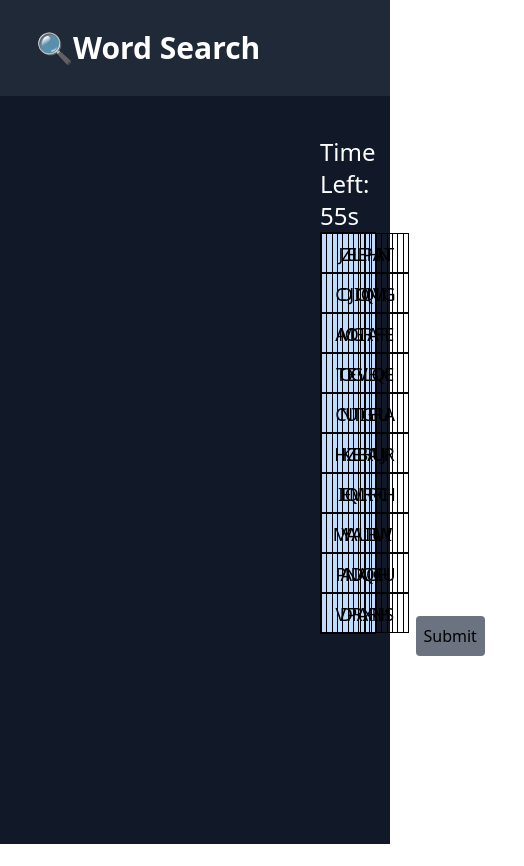
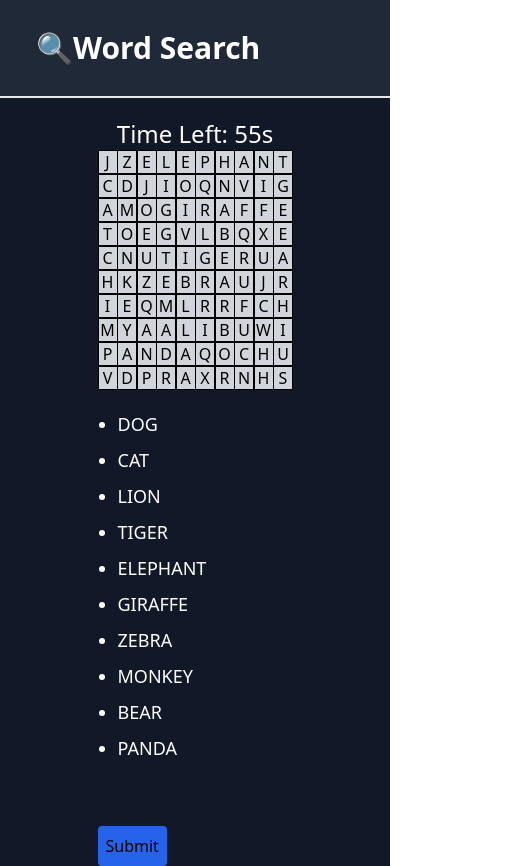
Before and after one commit to ShivamBhuskute/word-search-game, a React (Vite) app in the folder word-search-game/: page /app in a window 390 px wide. Shown: the whole page, 524 px wide, since content can reach past the window. Before the commit the page ends 844 px from the top, so only its background shows below. Built offline with nearby package versions, Linux system fonts and the light colour scheme.

Commit message:
Fixed word-grid to make it responsive to device dimensions

```diff
--- a/word-search-game/src/components/WordGrid.jsx
+++ b/word-search-game/src/components/WordGrid.jsx
@@ -5,6 +5,8 @@ import {
     placeWordsInGrid,
     fillGridWithRandomLetters,
 } from "../logic/GridLogic.js";
+import Header from "./Header.jsx";
+import { Navigate, useNavigate } from "react-router-dom";
 
 const WordGrid = ({ size, words }) => {
     const [grid, setGrid] = useState([]);
@@ -18,6 +20,7 @@ const WordGrid = ({ size, words }) => {
     const [findWords, setFindWords] = useState([]);
     const [gameCompleted, setGameCompleted] = useState(false); // New state for game completion
     const [shuffleInitiated, setShuffleInitiated] = useState(false); // Track if shuffle has been initiated
+    const navigate = useNavigate();
     // const [points, setPoints] = useState(0);
 
     useEffect(() => {
@@ -183,46 +186,43 @@ const WordGrid = ({ size, words }) => {
         // Check if all words are found
         if (findWords.length === words.length) {
             setGameCompleted(true);
+            navigate("/congratulations");
         }
 
         // console.log(foundWords.length, words.length);
     };
 
-    if (gameCompleted) {
-        return (
-            <div className="flex flex-col items-center justify-center min-h-screen bg-gray-900 relative text-white">
-                <Confetti
-                    width={window.innerWidth}
-                    height={window.innerHeight}
-                />
-                <h1 className="text-3xl font-bold">Congratulations!</h1>
-                <p className="text-lg mt-4">You found all the words!</p>
-                <button
-                    className="mt-4 p-2 bg-blue-600 text-white rounded"
-                    onClick={handleRestart}
-                >
-                    Restart Game
-                </button>
-            </div>
-        ); // Render Congratulations message if game is completed
-    }
+    // if (gameCompleted) {
+    //     return (
+    //         <div className="flex flex-col items-center justify-center min-h-screen bg-gray-900 relative text-white">
+    //             <Confetti
+    //                 width={window.innerWidth}
+    //                 height={window.innerHeight}
+    //             />
+    //             <h1 className="text-3xl font-bold">Congratulations!</h1>
+    //             <p className="text-lg mt-4">You found all the words!</p>
+    //             <button
+    //                 className="mt-4 p-2 bg-blue-600 text-white rounded  hover:bg-blue-100 hover:text-black"
+    //                 onClick={handleRestart}
+    //             >
+    //                 Restart Game
+    //             </button>
+    //         </div>
+    //     ); // Render Congratulations message if game is completed
+    // }
 
     return (
         <>
-            <nav className="bg-gray-800 border-gray-200 px-4 lg:px-6 py-2.5 w-full mb-10">
-                <h1 className="text-3xl font-bold text-left text-white p-5">
-                    <span>&#128269;</span>Word Search
-                </h1>
-            </nav>
+            <Header />
             {isGameOver ? (
-                <div className="flex flex-col bg-gray-900 text-white items-center min-h-screen my-44">
-                    <h1 className="text-4xl font-bold">
+                <div className="flex flex-col bg-gray-900 text-white items-center justify-center h-[550px] sm:flex-col sm:justify-center">
+                    <h1 className="text-2xl sm:text-4xl font-bold items-center justify-center">
                         BETTER LUCK NEXT TIME!!
                     </h1>
                     <br />
                     <div>
                         <button
-                            className="flex flex-col items-center justify-center mt-4 p-2 bg-blue-600 text-white rounded"
+                            className="mt-4 p-2 bg-blue-600 text-white rounded hover:bg-blue-100 hover:text-black"
                             onClick={handleRestart}
                         >
                             Restart
@@ -230,20 +230,16 @@ const WordGrid = ({ size, words }) => {
                     </div>
                 </div>
             ) : (
-                <div className="flex flex-row w-full mx-auto ">
+                <div className="flex flex-col sm:flex-row w-screen mt-[5%] items-center justify-items-center">
                     {/* Word Grid on the left side */}
-                    <div className="flex flex-col items-start w-1/2 mx-auto ml-80">
-                        <div className="flex flex-row">
-                            <div className="text-2xl text-white">
+                    <div className="flex flex-col items-center w-1/2">
+                        <div className="inline-block items-start">
+                            <div className="text-2xl text-white ">
                                 Time Left: {timeLeft}s
                             </div>
                         </div>
-                        <div
-                            className={`bg-blue-200 grid grid-cols-10 gap-0 border-collapse border border-x-black border-y-black  text-black text-lg`}
-                            style={{
-                                gridTemplateRows: `repeat(${grid.length}, 2.5rem)`,
-                            }} // Adjust row height
-                        >
+
+                        <div className="grid grid-cols-10 gap-0 sm:grid-cols-10 md:grid-cols-10 lg:grid-cols-10 col-10">
                             {grid.map((row, rowIndex) =>
                                 row.map((cell, cellIndex) => {
                                     const cellKey = `${rowIndex}-${cellIndex}`;
@@ -260,17 +256,17 @@ const WordGrid = ({ size, words }) => {
                                     return (
                                         <div
                                             key={cellKey}
-                                            className={`cell border border-black w-10 h-10 text-center leading-10 cursor-pointer ${
+                                            className={`bg-gray-300 h-6 w-5 sm:h-8 sm:w-8 md:h-10 md:w-10 lg:h-12 lg:w-12 flex items-center justify-center sm:items-center sm:justify-center border border-black cursor-pointer  ${
                                                 isSelected
-                                                    ? "bg-blue-500 text-white"
-                                                    : ""
+                                                    ? "bg-blue-800 text-white sm:bg-blue-700"
+                                                    : "hover:bg-violet-300"
                                             } ${
                                                 isWordCorrect
-                                                    ? "bg-green-500 text-white"
+                                                    ? "bg-green-800 text-white sm:bg-green-700"
                                                     : isIncorrect
-                                                    ? "bg-red-500 text-white"
+                                                    ? "bg-red-800 text-white sm:bg-red-700"
                                                     : ""
-                                            }`}
+                                            } hover:border-blue-500`}
                                             onClick={() =>
                                                 handleCellClick(
                                                     rowIndex,
@@ -287,9 +283,9 @@ const WordGrid = ({ size, words }) => {
                     </div>
 
                     {/* Right side for words and timer */}
-                    <div className="flex flex-col items-start w-1/2 ml-10 mt-8">
-                        <div className="mt-4">
-                            <ul className="text-lg list-disc ml-5 text-white space-y-2">
+                    <div className="flex flex-col items-start w-1/2 ">
+                        <div className="">
+                            <ul className="text-lg list-disc ml-5 text-white space-y-2 grid-cols-3 mt-5 ">
                                 {words
                                     .filter((word) => !findWords.includes(word))
                                     .map((word, index) => (
@@ -299,13 +295,14 @@ const WordGrid = ({ size, words }) => {
                                     ))}
                             </ul>
                         </div>
-                        <div className="flex justify-between items-center mb-4"></div>
-                        <button
-                            className="mt-16 p-2 bg-gray-500 text-black rounded"
-                            onClick={checkWords}
-                        >
-                            Submit
-                        </button>
+                        <div className="">
+                            <button
+                                className="mt-16 p-2 bg-blue-600 text-black rounded hover:bg-blue-100"
+                                onClick={checkWords}
+                            >
+                                Submit
+                            </button>
+                        </div>
                     </div>
                 </div>
             )}
```
